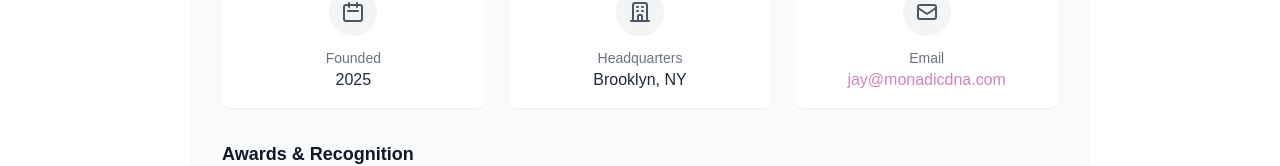
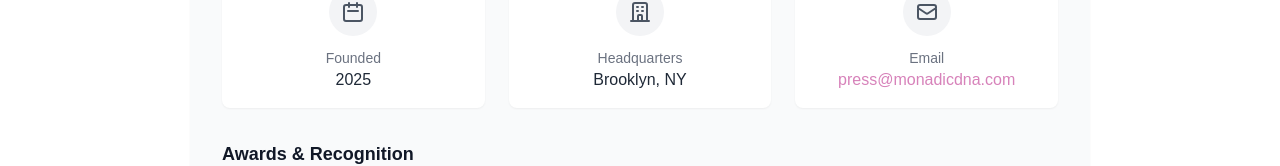
Before and after one commit to Monadic-DNA/monadicdna.com, a Next.js app: page /press in a window 1280 px wide. Shown: the part 336-502 px from the top of the page. Built offline with nearby package versions, Linux system fonts and the light colour scheme; a web font is replaced by a local one.

Commit message:
Updates email addresses

```diff
--- a/src/app/press/page.jsx
+++ b/src/app/press/page.jsx
@@ -207,7 +207,7 @@
                     </div>
                     <p className="text-sm text-gray-500">Email</p>
                     <p className="font-medium text-gray-800">
-                      <a href="mailto:jay@monadicdna.com" className="text-[#D782BA] hover:text-[#C671A9]">jay@monadicdna.com</a>
+                      <a href="mailto:press@monadicdna.com" className="text-[#D782BA] hover:text-[#C671A9]">press@monadicdna.com</a>
                     </p>
                   </div>
                 </div>
--- a/src/components/footer.jsx
+++ b/src/components/footer.jsx
@@ -84,7 +84,7 @@
             </Link>
 
             <Link
-              href="mailto:jay@monadicdna.com"
+              href="mailto:hello@monadicdna.com"
               target="_blank"
               rel="noopener noreferrer"
               className="p-2 bg-white rounded-full flex justify-center items-center hover:bg-gray-100 transition-colors"
@@ -191,7 +191,7 @@
                 </Link>
 
                 <Link
-                   href="mailto:jay@monadicdna.com"
+                   href="mailto:hello@monadicdna.com"
                    target="_blank"
                    rel="noopener noreferrer"
                   className="p-2 bg-white rounded-full flex justify-center items-center hover:bg-gray-100 transition-colors"
```
